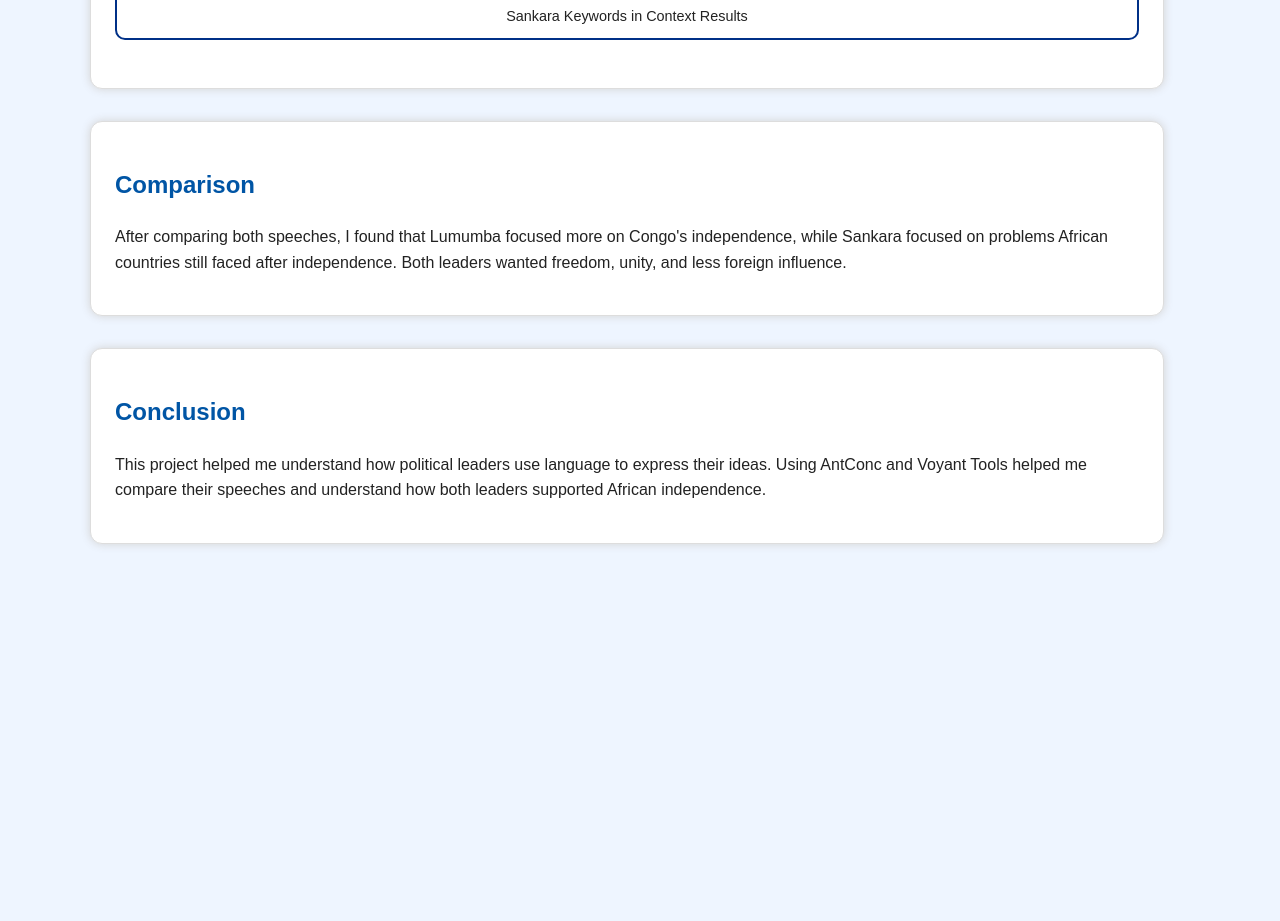
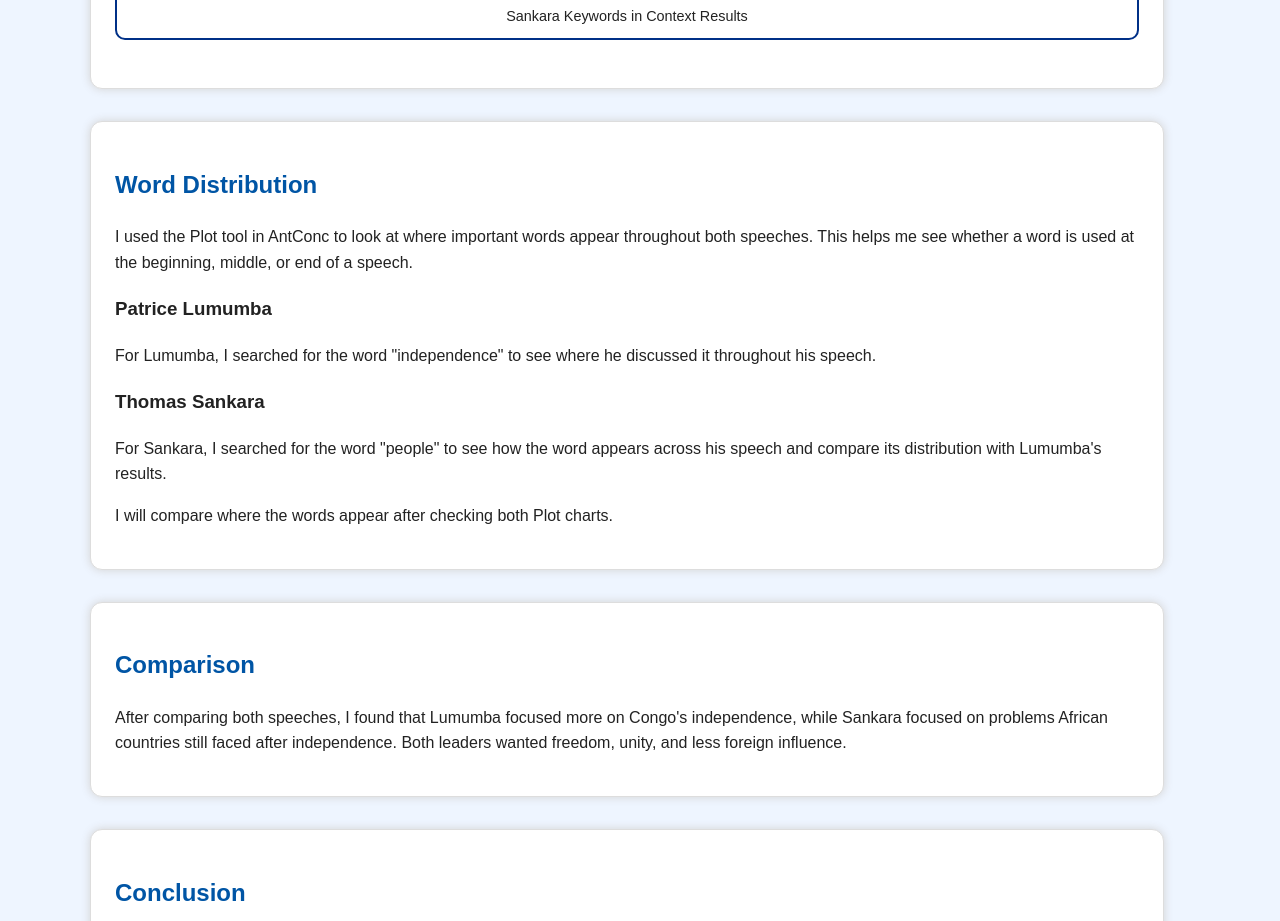
Before and after one commit to timotebaraka87-lgtm/Timothy, a plain HTML site: page docs/corpus-analysis.html in a window 1280 px wide. Shown: the part 4138-5059 px from the top of the page. Before the commit the page ends 4714 px from the top, so only its background shows below. Drawn offline with Linux system fonts and the light colour scheme.

Commit message:
Updated Word Distribution and screenshots

```diff
--- a/docs/corpus-analysis.html
+++ b/docs/corpus-analysis.html
@@ -318,10 +318,77 @@
                     </figcaption>
                 </figure>
             </div>
-
         </section>
 
-        <!-- END OF KWIC SECTION -->
+        <!-- WORD DISTRIBUTION SECTION -->
+
+        <section class="corpus-section">
+            <h2>Word Distribution</h2>
+
+            <p>
+                I used the Plot tool in AntConc to look
+                at where important words appear throughout
+                both speeches. This helps me see whether
+                a word is used at the beginning, middle,
+                or end of a speech.
+            </p>
+
+            <h3>Patrice Lumumba</h3>
+
+            <p>
+                For Lumumba, I searched for the word
+                "independence" to see where he discussed
+                it throughout his speech.
+            </p>
+
+            <!-- Uncomment after saving Lumumba-Plot.png
+                 inside docs/images.
+
+            <div class="image-gallery">
+                <figure>
+                    <img src="images/Lumumba-Plot.png"
+                         alt="Lumumba independence Plot results">
+                    <figcaption>
+                        Lumumba Word Distribution:
+                        Independence
+                    </figcaption>
+                </figure>
+            </div>
+
+            -->
+
+            <h3>Thomas Sankara</h3>
+
+            <p>
+                For Sankara, I searched for the word
+                "people" to see how the word appears
+                across his speech and compare its
+                distribution with Lumumba's results.
+            </p>
+
+            <!-- Uncomment after saving Sankara-Plot.png
+                 inside docs/images.
+
+            <div class="image-gallery">
+                <figure>
+                    <img src="images/Sankara-Plot.png"
+                         alt="Sankara people Plot results">
+                    <figcaption>
+                        Sankara Word Distribution:
+                        People
+                    </figcaption>
+                </figure>
+            </div>
+
+            -->
+
+            <p>
+                I will compare where the words appear
+                after checking both Plot charts.
+            </p>
+        </section>
+
+        <!-- COMPARISON SECTION -->
 
         <section class="corpus-section">
             <h2>Comparison</h2>
```
Also changed, not shown: docs/images/Independence-Plot.png..png (added), docs/images/Lumumba-Plot.png (added), docs/images/Sankara-Plot.png (added).
